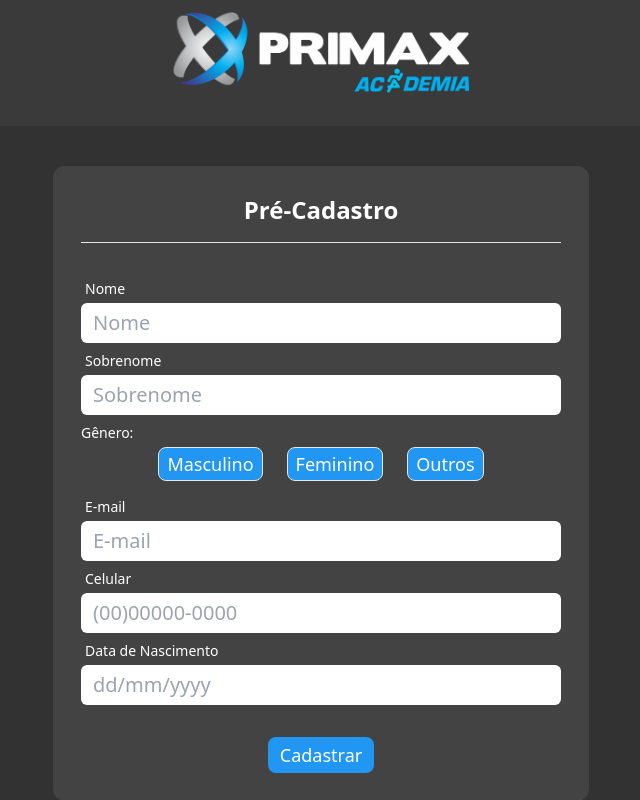
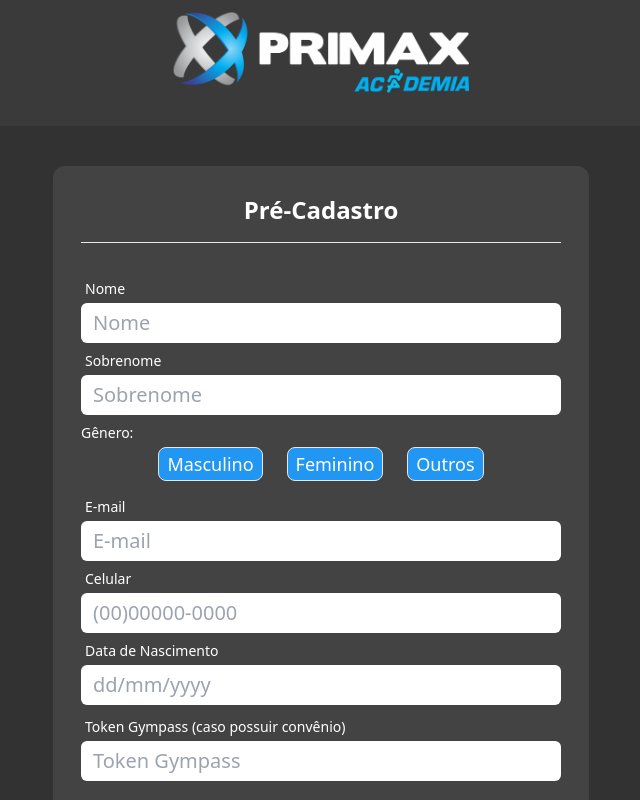
Before and after one commit to Leandroyyy/primax-prospect-register, a React (Vite) app: page / in a window 1280 px wide. Shown: the top 800 px of the page, without its empty margins (319-959 px from the left). Built offline with nearby package versions, Linux system fonts and the light colour scheme; no server answers.

Commit message:
feat: added token gympass

```diff
--- a/src/components/prospectForm/index.tsx
+++ b/src/components/prospectForm/index.tsx
@@ -13,6 +13,7 @@ interface Prospect {
   birthday: string;
   gender: string;
   currentStep: string;
+  tokenGympass?: string;
 }
 
 export function ProspectForm() {
@@ -48,6 +49,10 @@ export function ProspectForm() {
     birthday: {
       required: "A data de nascimento é obrigatório",
     },
+    tokenGympass:{
+      minLength: 13,
+      message: "Deve possuir 13 digitos"
+    }
   };
 
   async function handleData(data: Prospect): Promise<Prospect> {
@@ -104,11 +109,19 @@ export function ProspectForm() {
     return data;
   }
 
-  const onSubmit = handleSubmit(async (data) => {
-    const allData = await handleData(data);
+  const onSubmit = handleSubmit(async (prospect) => {
+    const allData = await handleData(prospect);
 
+    const { data } = await evoUrl
+      .post("/prospects", allData)
+      .then()
+      .catch((e: any) => {
+        throw new Error(e.message);
+      });
+
+    //this only exists to add tokenGympass the post route doesnt work to create a prospect with tokengympass
     await evoUrl
-      .post("/prospects", allData)
+      .put("/prospects", {...allData, idProspect: data.idProspect})
       .then()
       .catch((e: any) => {
         throw new Error(e.message);
@@ -293,7 +306,7 @@ export function ProspectForm() {
             </small>
           </div>
 
-          <div className="flex flex-col mb-5">
+          <div className="flex flex-col">
             <label
               htmlFor="birthday"
               className="text-xs text-white mb-1 px-1 sm:text-sm"
@@ -313,6 +326,29 @@ export function ProspectForm() {
             />
             <small className="text-red-500 mb-3 px-2">
               {errors?.birthday && errors.birthday.message}
+            </small>
+          </div>
+
+          <div className="flex flex-col mb-5">
+            <label
+              htmlFor="tokenGympass"
+              className="text-xs text-white mb-1 px-1 sm:text-sm"
+            >
+              Token Gympass (caso possuir convênio)
+            </label>
+            <input
+              type="text"
+              placeholder="Token Gympass"
+              id="tokenGympass"
+              {...register("tokenGympass", registerValidations.tokenGympass)}
+              defaultValue=""
+              max='13'
+              min='13'
+              maxLength={13}
+              className="w-64 h-7 sm:w-[30rem] sm:h-10 sm:text-xl focus:border-1 focus-visible:ring rounded-md outline-none focus:border-[#2196F3] focus:placeholder-[#2196f3] pl-3"
+            />
+            <small className="text-red-500 mb-2 px-2">
+              {errors?.tokenGympass && <>Deve possuir 13 dígitos</>}
             </small>
           </div>
 
```
Also changed, not shown: 1 other file (tests, documents, lock files or other folders).
